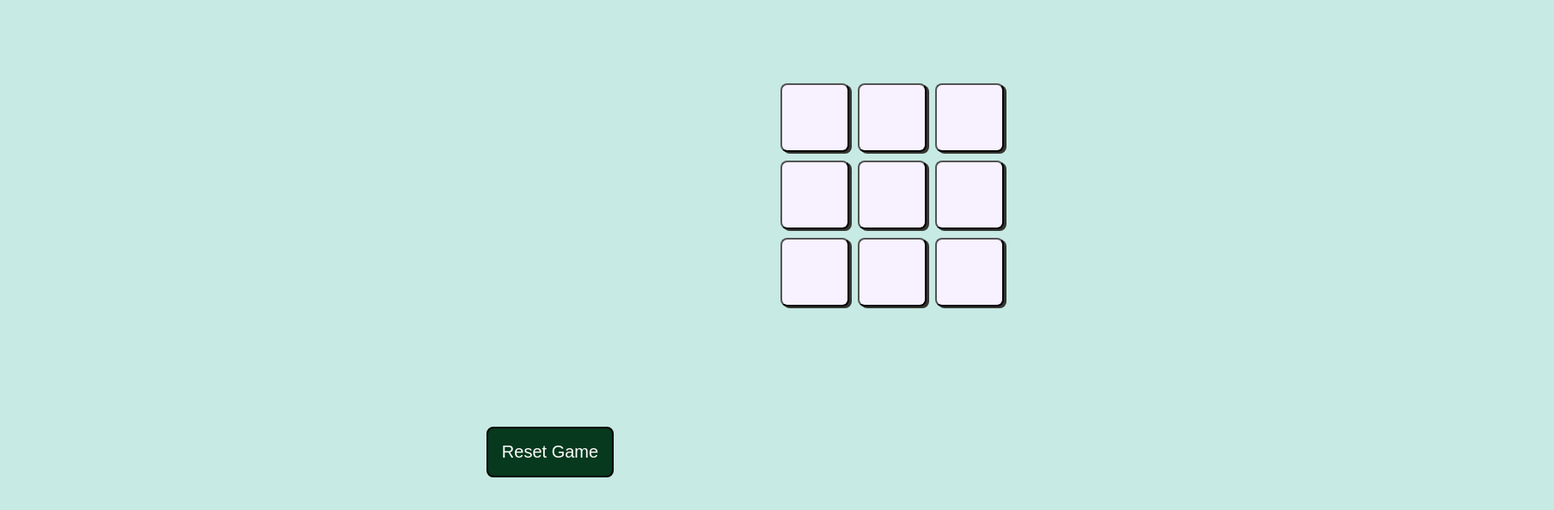
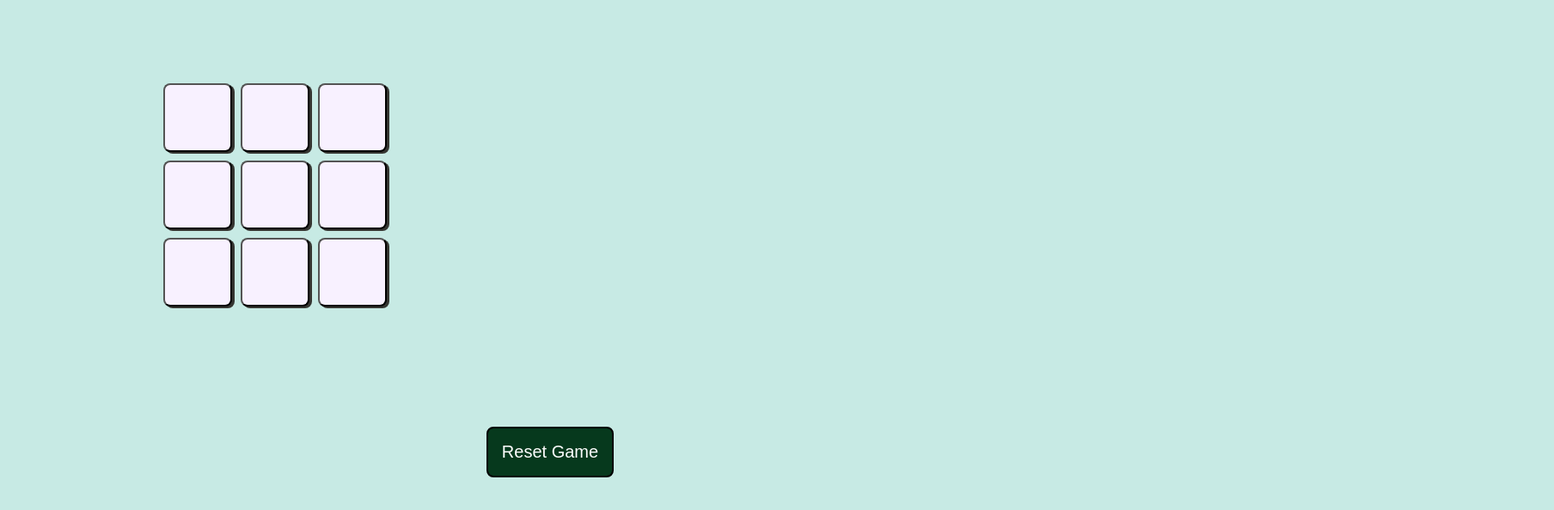
Before and after one commit to Yatiyachika/TicTacToe, a plain HTML site: page index.html in a window 1280 px wide. Shown: the part 90-684 px from the top of the page at 86% size, 1808 px wide, since content can reach past the window. Drawn offline with Linux system fonts and the light colour scheme.

Commit message:
Update style.css

```diff
--- a/style.css
+++ b/style.css
@@ -31,7 +31,7 @@ h1{
     width: 900px;
     height: 300px;
     align-items: center;
-    margin: 100px 900px;
+    margin: 100px auto;
 }
 .row{
     width: 300px;
```
